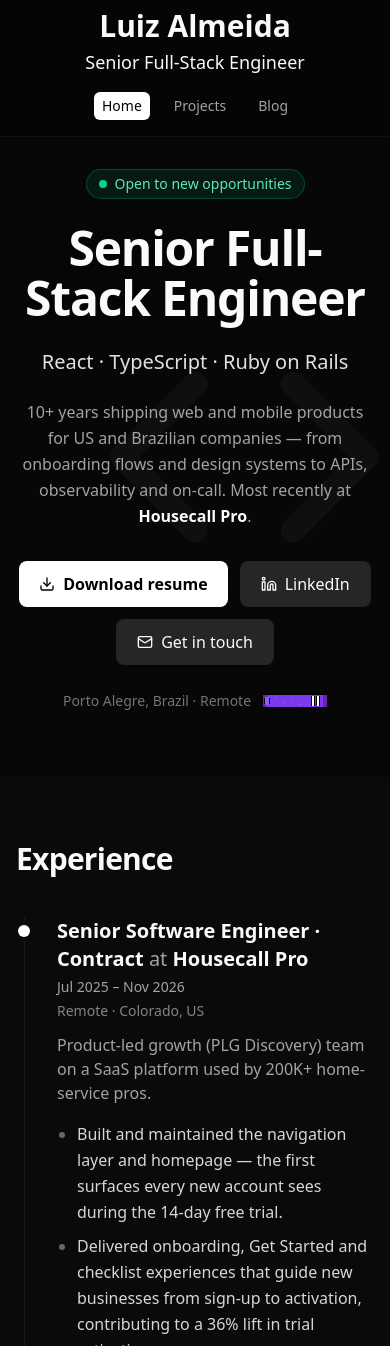
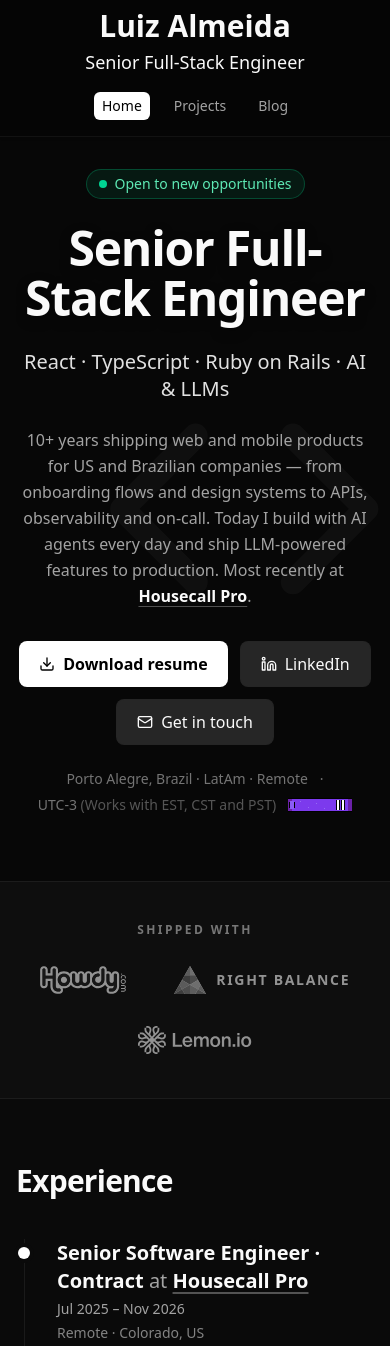
Before and after one commit to lhas-dev/lhas.io, an Astro site: page / in a window 390 px wide. Shown: the top 1346 px of the page. Built offline with nearby package versions, Linux system fonts and the light colour scheme; Astro itself is replaced by a stand-in of ours.

Commit message:
Add AI positioning, "Shipped with" logos and ways to work
- Link company names in hero and experience to their websites
- Add LatAm and UTC-3 timezone (works with EST, CST, PST) to the location line
- Add "Shipped with" strip (Howdy, Right Balance, Lemon.io) with monochrome logos that show original colors on hover
- Add "How I build with AI" and "Ways to work with me" sections
- Mention AI/LLMs in hero stack, headline and meta description

Co-Authored-By: Claude Opus 5.5 <noreply@anthropic.com>
Claude-Session: https://claude.ai/code/session_01LCm5dHzvcEi6xzssvomhks

```diff
--- a/src/components/ExperienceSection.astro
+++ b/src/components/ExperienceSection.astro
@@ -12,7 +12,10 @@ import { experience, earlierExperience } from '@/data/site';
 
 				<div class="flex flex-col sm:flex-row sm:items-baseline sm:justify-between gap-1">
 					<h3 class="text-xl sm:text-2xl font-semibold">
-						{job.role} <span class="text-muted-foreground font-normal">at</span> {job.company}
+						{job.role} <span class="text-muted-foreground font-normal">at</span>{" "}
+						{job.url ? (
+							<a href={job.url} target="_blank" rel="noopener noreferrer" class="underline decoration-foreground/30 underline-offset-4 hover:decoration-foreground transition-colors">{job.company}</a>
+						) : job.company}
 					</h3>
 					<p class="text-sm text-muted-foreground whitespace-nowrap">{job.period}</p>
 				</div>
@@ -44,7 +47,9 @@ import { experience, earlierExperience } from '@/data/site';
 		<ul class="grid sm:grid-cols-2 gap-x-8 gap-y-2 text-muted-foreground">
 			{earlierExperience.map((e) => (
 				<li>
-					<span class="text-foreground/90">{e.company}</span> · {e.role}
+					{e.url ? (
+						<a href={e.url} target="_blank" rel="noopener noreferrer" class="text-foreground/90 underline decoration-foreground/20 underline-offset-4 hover:decoration-foreground transition-colors">{e.company}</a>
+					) : <span class="text-foreground/90">{e.company}</span>} · {e.role}
 					<span class="text-muted-foreground/70"> ({e.period})</span>
 				</li>
 			))}
--- a/src/components/Hero.tsx
+++ b/src/components/Hero.tsx
@@ -52,7 +52,15 @@ export function Hero() {
               className="fade-up text-base sm:text-lg font-light text-muted-foreground leading-relaxed"
             >
               {site.headline} Most recently at{" "}
-              <strong className="font-semibold text-foreground">Housecall Pro</strong>.
+              <a
+                href="https://www.housecallpro.com"
+                target="_blank"
+                rel="noopener noreferrer"
+                className="font-semibold text-foreground underline decoration-foreground/30 underline-offset-4 hover:decoration-foreground transition-colors"
+              >
+                Housecall Pro
+              </a>
+              .
             </p>
 
             <div
@@ -87,9 +95,13 @@ export function Hero() {
 
             <div
               {...fade(400)}
-              className="fade-up flex items-center justify-center lg:justify-start gap-3 text-sm text-muted-foreground/70"
+              className="fade-up flex flex-wrap items-center justify-center lg:justify-start gap-x-3 gap-y-1 text-sm text-muted-foreground/70"
             >
               <span>{site.location}</span>
+              <span aria-hidden="true">·</span>
+              <span>
+                {site.timezone} <span className="text-muted-foreground/50">({site.timezoneNote})</span>
+              </span>
               <BJJBelt />
             </div>
           </div>
--- /dev/null
+++ b/src/components/ShippedWith.astro
@@ -0,0 +1,30 @@
+---
+import { consultancies } from '@/data/site';
+---
+
+<section aria-labelledby="shipped-with-title" class="border-y border-border/60 bg-white/[0.015]">
+	<div class="container mx-auto max-w-5xl px-4 sm:px-6 lg:px-8 py-10 flex flex-col sm:flex-row items-center gap-6 sm:gap-10">
+		<h2 id="shipped-with-title" class="text-xs font-semibold uppercase tracking-[0.2em] text-muted-foreground/70 whitespace-nowrap">
+			Shipped with
+		</h2>
+		<ul class="flex flex-wrap items-center justify-center sm:justify-start gap-x-12 gap-y-6">
+			{consultancies.map((c) => (
+				<li>
+					<a
+						href={c.url}
+						target="_blank"
+						rel="noopener noreferrer"
+						aria-label={`${c.name} (opens in a new tab)`}
+						title={c.name}
+						class="logo-mono flex items-center gap-2.5 h-9"
+					>
+						<img src={c.logo} alt={c.label ? '' : c.name} width={c.width} height="32" class="h-7 w-auto" loading="lazy" decoding="async" />
+						{c.label && (
+							<span class="font-[family-name:var(--font-heading)] text-sm font-bold uppercase tracking-[0.12em] text-white">{c.label}</span>
+						)}
+					</a>
+				</li>
+			))}
+		</ul>
+	</div>
+</section>
--- /dev/null
+++ b/src/components/WaysToWork.astro
@@ -0,0 +1,34 @@
+---
+import { engagements, site } from '@/data/site';
+---
+
+<section id="work-with-me" aria-labelledby="work-with-me-title" class="container mx-auto max-w-5xl px-4 sm:px-6 lg:px-8 py-16">
+	<h2 id="work-with-me-title" class="text-3xl sm:text-4xl font-bold tracking-tight">Ways to work with me</h2>
+
+	<div class="mt-10 grid gap-6 md:grid-cols-3">
+		{engagements.map((e) => (
+			<article class="flex flex-col rounded-xl border border-border/60 bg-secondary/20 p-6">
+				<h3 class="text-lg font-semibold">{e.title}</h3>
+				<dl class="mt-4 space-y-4 text-sm">
+					<div>
+						<dt class="text-xs font-semibold uppercase tracking-wider text-muted-foreground/70">What you get</dt>
+						<dd class="mt-1 font-light leading-relaxed text-foreground/85">{e.whatYouGet}</dd>
+					</div>
+					<div>
+						<dt class="text-xs font-semibold uppercase tracking-wider text-muted-foreground/70">Good fit</dt>
+						<dd class="mt-1 font-light leading-relaxed text-foreground/85">{e.goodFit}</dd>
+					</div>
+				</dl>
+			</article>
+		))}
+	</div>
+
+	<div class="mt-8 rounded-xl border border-border/60 p-6 grid gap-4 sm:grid-cols-[auto_1fr] sm:items-center sm:gap-8">
+		<p class="text-2xl font-bold tracking-tight font-[family-name:var(--font-heading)]">{site.timezone}</p>
+		<p class="font-light leading-relaxed text-muted-foreground">
+			Based in Porto Alegre, Brazil, working remotely across LatAm and the US.
+			My time zone works with <span class="text-foreground">EST, CST and PST</span>: 1–2 hours ahead of US Eastern,
+			2–3 ahead of Central and 4–5 ahead of Pacific, so we share most of the working day.
+		</p>
+	</div>
+</section>
--- a/src/data/site.ts
+++ b/src/data/site.ts
@@ -6,13 +6,15 @@ export const site = {
   role: "Senior Full-Stack Engineer",
   url: "https://lhas.io",
   image: "https://lhas.io/me.jpg",
-  stack: ["React", "TypeScript", "Ruby on Rails"],
+  stack: ["React", "TypeScript", "Ruby on Rails", "AI & LLMs"],
   availability: "Open to new opportunities",
-  location: "Porto Alegre, Brazil · Remote",
+  location: "Porto Alegre, Brazil · LatAm · Remote",
+  timezone: "UTC-3",
+  timezoneNote: "Works with EST, CST and PST",
   headline:
-    "10+ years shipping web and mobile products for US and Brazilian companies — from onboarding flows and design systems to APIs, observability and on-call.",
+    "10+ years shipping web and mobile products for US and Brazilian companies — from onboarding flows and design systems to APIs, observability and on-call. Today I build with AI agents every day and ship LLM-powered features to production.",
   description:
-    "Senior Full-Stack Engineer with 10+ years building web and mobile products with React, TypeScript, Next.js and Ruby on Rails. Most recently at Housecall Pro. Based in Brazil, working remotely.",
+    "Senior Full-Stack Engineer with 10+ years building web and mobile products with React, TypeScript, Next.js and Ruby on Rails. Builds with AI agents and ships LLM-powered features. Most recently at Housecall Pro. Based in Brazil (UTC-3), working remotely with US teams.",
   email: "luizhrqas@gmail.com",
   resume: "/resume.pdf",
   github: "https://github.com/lhas-dev",
@@ -21,6 +23,8 @@ export const site = {
 
 export interface Experience {
   company: string;
+  /** Company website, opened from the company name. */
+  url?: string;
   role: string;
   period: string;
   location: string;
@@ -34,6 +38,7 @@ export interface Experience {
 export const experience: Experience[] = [
   {
     company: "Housecall Pro",
+    url: "https://www.housecallpro.com",
     role: "Senior Software Engineer · Contract",
     period: "Jul 2025 – Nov 2026",
     location: "Remote · Colorado, US",
@@ -51,6 +56,7 @@ export const experience: Experience[] = [
   },
   {
     company: "RoVRstack.ai",
+    url: "https://rovrstack.ai",
     role: "Senior Software Engineer",
     period: "Dec 2024 – Sep 2025",
     location: "Remote · New York, US",
@@ -64,6 +70,7 @@ export const experience: Experience[] = [
   },
   {
     company: "JoVE",
+    url: "https://www.jove.com",
     role: "Senior Software Engineer",
     period: "Nov 2023 – Dec 2024",
     location: "Remote · Cambridge, US",
@@ -77,6 +84,7 @@ export const experience: Experience[] = [
   },
   {
     company: "Lojas Renner",
+    url: "https://www.lojasrenner.com.br",
     role: "Front-end Engineer",
     period: "Feb 2022 – Oct 2023",
     location: "Remote · São Paulo, BR",
@@ -89,6 +97,7 @@ export const experience: Experience[] = [
   },
   {
     company: "mLabs",
+    url: "https://www.mlabs.com.br",
     role: "Front-end Engineer",
     period: "Jan 2021 – Apr 2022",
     location: "Remote · São Paulo, BR",
@@ -101,6 +110,7 @@ export const experience: Experience[] = [
   },
   {
     company: "Hortifruti",
+    url: "https://www.hortifruti.com.br",
     role: "Front-end Engineer",
     period: "Jul 2021 – Feb 2022",
     location: "Remote · São Paulo, BR",
@@ -112,13 +122,13 @@ export const experience: Experience[] = [
   },
 ];
 
-export const earlierExperience = [
-  { company: "Udacity", role: "Tech Advisor, React Nanodegree", period: "2018 – 2021" },
-  { company: "Proenem", role: "Front-end Engineer", period: "2019 – 2020" },
+export const earlierExperience: { company: string; url?: string; role: string; period: string }[] = [
+  { company: "Udacity", url: "https://www.udacity.com", role: "Tech Advisor, React Nanodegree", period: "2018 – 2021" },
+  { company: "Proenem", url: "https://www.proenem.com.br", role: "Front-end Engineer", period: "2019 – 2020" },
   { company: "Grifo", role: "Full-stack Engineer", period: "2018 – 2019" },
   { company: "Taylor", role: "Senior Front-end Engineer", period: "2018" },
   { company: "PDVend", role: "Head of Front-end", period: "2016 – 2017" },
-  { company: "Object Edge", role: "Lead Front-end Engineer", period: "2015 – 2016" },
+  { company: "Object Edge", url: "https://www.objectedge.com", role: "Lead Front-end Engineer", period: "2015 – 2016" },
   { company: "Xtech Commerce", role: "Lead Web Developer", period: "2013 – 2015" },
 ];
 
@@ -144,3 +154,47 @@ export const skills: { group: string; items: string[] }[] = [
     items: ["LLM integrations", "OpenAI API", "AI-assisted development (Claude Code, Cursor)"],
   },
 ];
+
+/** Talent networks and consultancies I've shipped client work through. */
+export const consultancies: { name: string; url: string; logo: string; width: number; label?: string }[] = [
+  { name: "Howdy", url: "https://www.howdy.com", logo: "/logos/howdy.svg", width: 104 },
+  { name: "Right Balance", url: "https://rightbalance.io", logo: "/logos/right-balance.svg", width: 34, label: "Right Balance" },
+  { name: "Lemon.io", url: "https://lemon.io", logo: "/logos/lemon-io.svg", width: 128 },
+];
+
+export const aiPrinciples: { title: string; body: string }[] = [
+  {
+    title: "Spec first, small slices.",
+    body: "Features start as a short written spec with acceptance criteria. Then I pair with agents (mostly Claude Code and Cursor) to build in small, reviewable pull requests instead of one giant diff.",
+  },
+  {
+    title: "Verified, not trusted.",
+    body: "Agent-written code goes through the same gates as hand-written code: TypeScript, linters, tests, CI and code review. Nothing merges just because a model said it works.",
+  },
+  {
+    title: "AI suggests, code decides.",
+    body: "In products, models read, summarize and suggest. Tested, deterministic code handles money and data, and a person approves anything customer-facing.",
+  },
+  {
+    title: "Context that compounds.",
+    body: "Project conventions, agent instructions and reusable workflows live in the repo, so agents stay useful on real, legacy codebases — not just greenfield demos.",
+  },
+];
+
+export const engagements: { title: string; whatYouGet: string; goodFit: string }[] = [
+  {
+    title: "Join or strengthen your team",
+    whatYouGet: "A senior full-stack engineer embedded in your product team, full-time remote or long-term contract. React, TypeScript and Rails, with on-call and architecture reviews included.",
+    goodFit: "US product teams that need a senior engineer working in their time zone.",
+  },
+  {
+    title: "Build your product",
+    whatYouGet: "Spec to launch on a React/TypeScript front end and a Rails or Node back end, deployed on AWS with CI/CD and observability from day one.",
+    goodFit: "An MVP or v1 that has to be production-grade.",
+  },
+  {
+    title: "Add AI to your product",
+    whatYouGet: "LLM-powered features such as assistants, document extraction or RAG search, built with evaluation, fallbacks and human review.",
+    goodFit: "A SaaS that wants AI features without betting the product on them.",
+  },
+];
--- a/src/styles/global.css
+++ b/src/styles/global.css
@@ -246,3 +246,18 @@
     font-weight: 600;
   }
 }
+
+/* "Shipped with" logos: monochrome to match the theme, original colors on hover/focus. */
+.logo-mono {
+  filter: grayscale(1) brightness(1.15);
+  opacity: 0.55;
+  transition: filter 0.25s ease, opacity 0.25s ease;
+}
+.logo-mono:hover,
+.logo-mono:focus-visible {
+  filter: none;
+  opacity: 1;
+}
+@media (prefers-reduced-motion: reduce) {
+  .logo-mono { transition: none; }
+}
```
Also changed, not shown: src/components/AISection.astro (added, +21 -0 lines), src/pages/index.astro (+9 -0 lines), public/logos/howdy.svg (added), public/logos/lemon-io.svg (added), public/logos/right-balance.svg (added).
